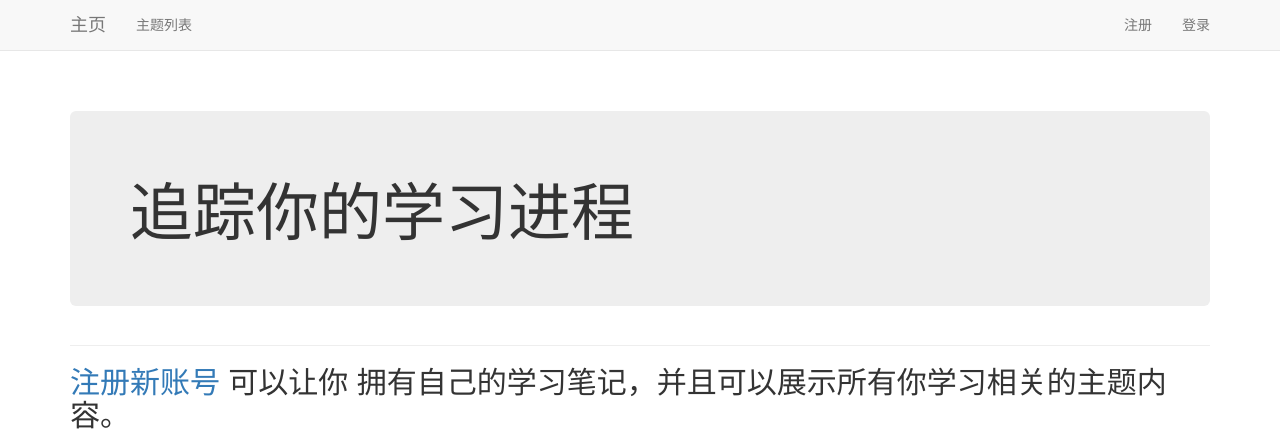
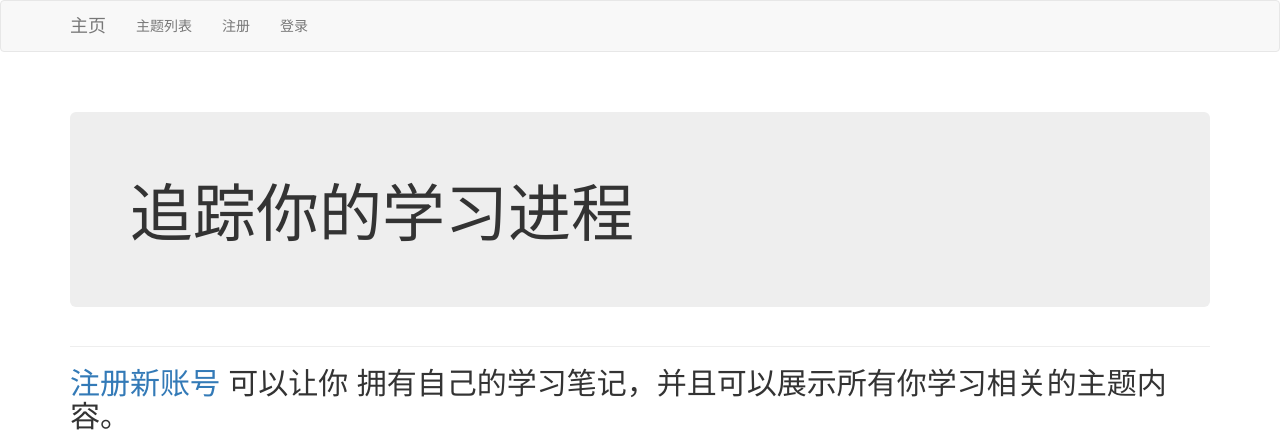
Before and after one commit to kylekaka/learning-log, a Django app: page / in a window 1280 px wide. Shown: the top 432 px of the page. Run offline with Django 3.2, Linux system fonts and the light colour scheme; some libraries are stand-ins or nearby versions.

Commit message:
调整导航栏样式

```diff
--- a/learning_logs/templates/learning_logs/base.html
+++ b/learning_logs/templates/learning_logs/base.html
@@ -17,7 +17,7 @@
     <body>
 
         <!-- Static navbar -->
-        <nav class="navbar navbar-default navbar-static-top">
+        <nav class="navbar navbar-default ">
             <div class="container">
 
                 <div class="navbar-header">
@@ -34,7 +34,7 @@
                         <li><a href="{% url 'learning_logs:topics' %}">主题列表</a></li>
                     </ul>
 
-                    <ul class="nav navbar-nav navbar-right">
+                    <ul class="nav navbar-nav ">
                         {% if user.is_authenticated %}
                         <li><a>你好， {{ user.username }}</a></li>
                         <li><a href="{% url 'users:logout' %}">注销</a></li>
```
